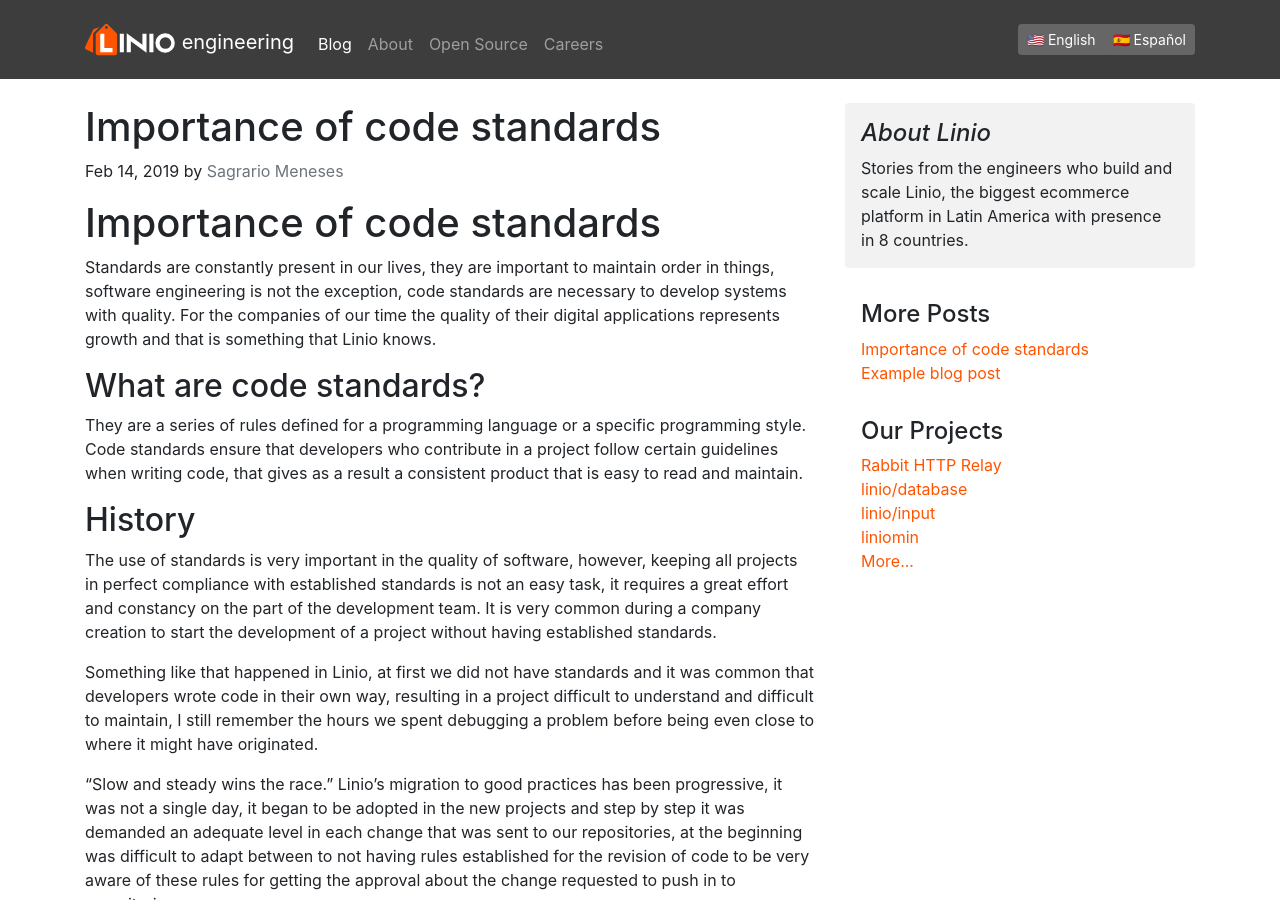
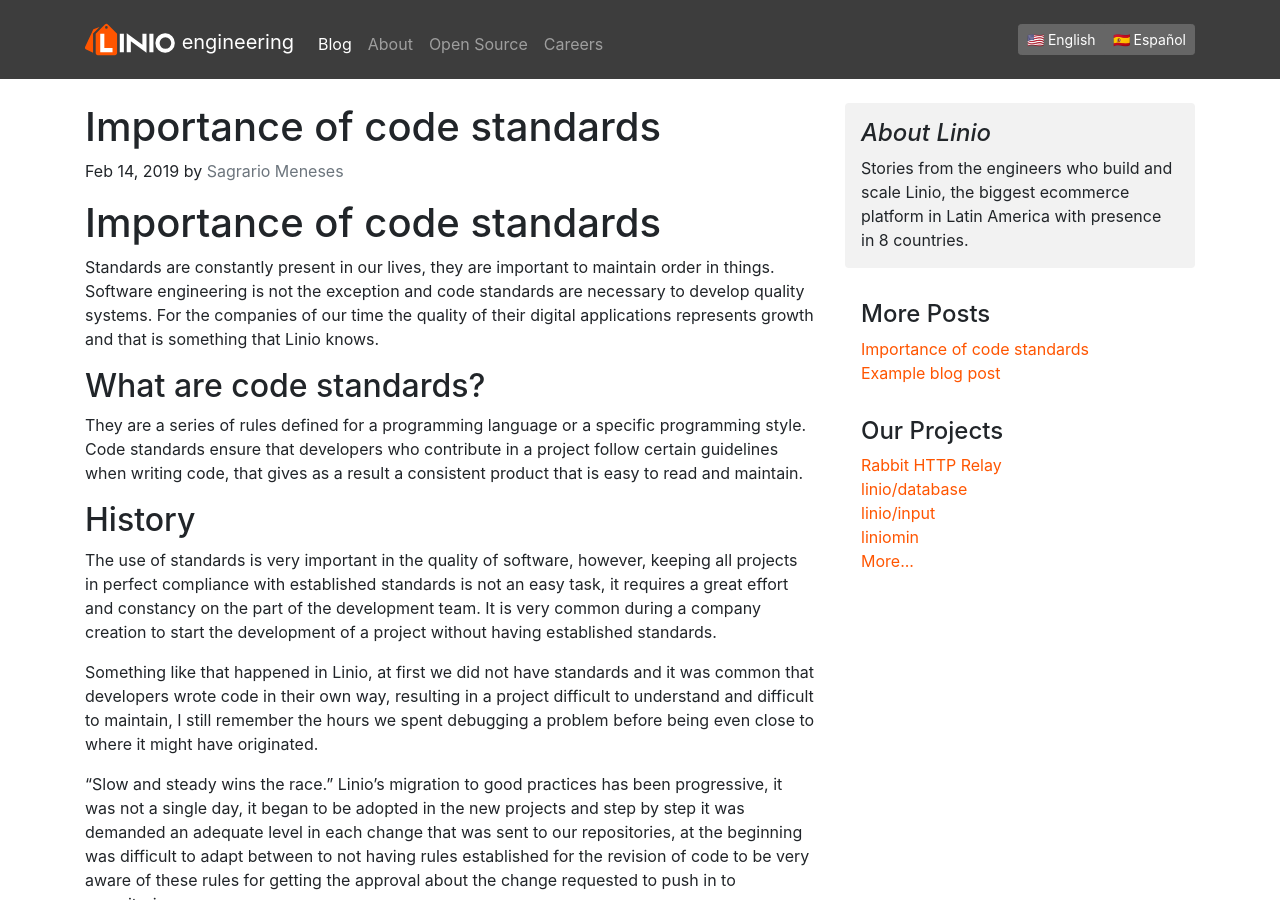
Before and after one commit to Briones/linioit.github.io, a Jekyll site: the page built from _posts/2019-02-14-importance-of-code-standards.md, in a window 1280 px wide and 900 px high. Built offline with Jekyll 4.4.1, drawn with Linux system fonts in a browser that asks for light colours.

Commit message:
Fixed accentuation errors.

```diff
--- a/_posts/2019-02-14-importance-of-code-standards.md
+++ b/_posts/2019-02-14-importance-of-code-standards.md
@@ -9,7 +9,7 @@ lang: en
 Importance of code standards
 ============================
 
-Standards are constantly present in our lives, they are important to maintain order in things, software engineering is not the exception, code standards are necessary to develop systems with quality.
+Standards are constantly present in our lives, they are important to maintain order in things. Software engineering is not the exception and code standards are necessary to develop quality systems.
 For the companies of our time the quality of their digital applications represents growth and that is something that Linio knows.
 
 What are code standards?
```
Also changed, not shown: es/_posts/2019-02-14-importancia-de-los-estandares-de-codigo.md (+7 -7 lines).
